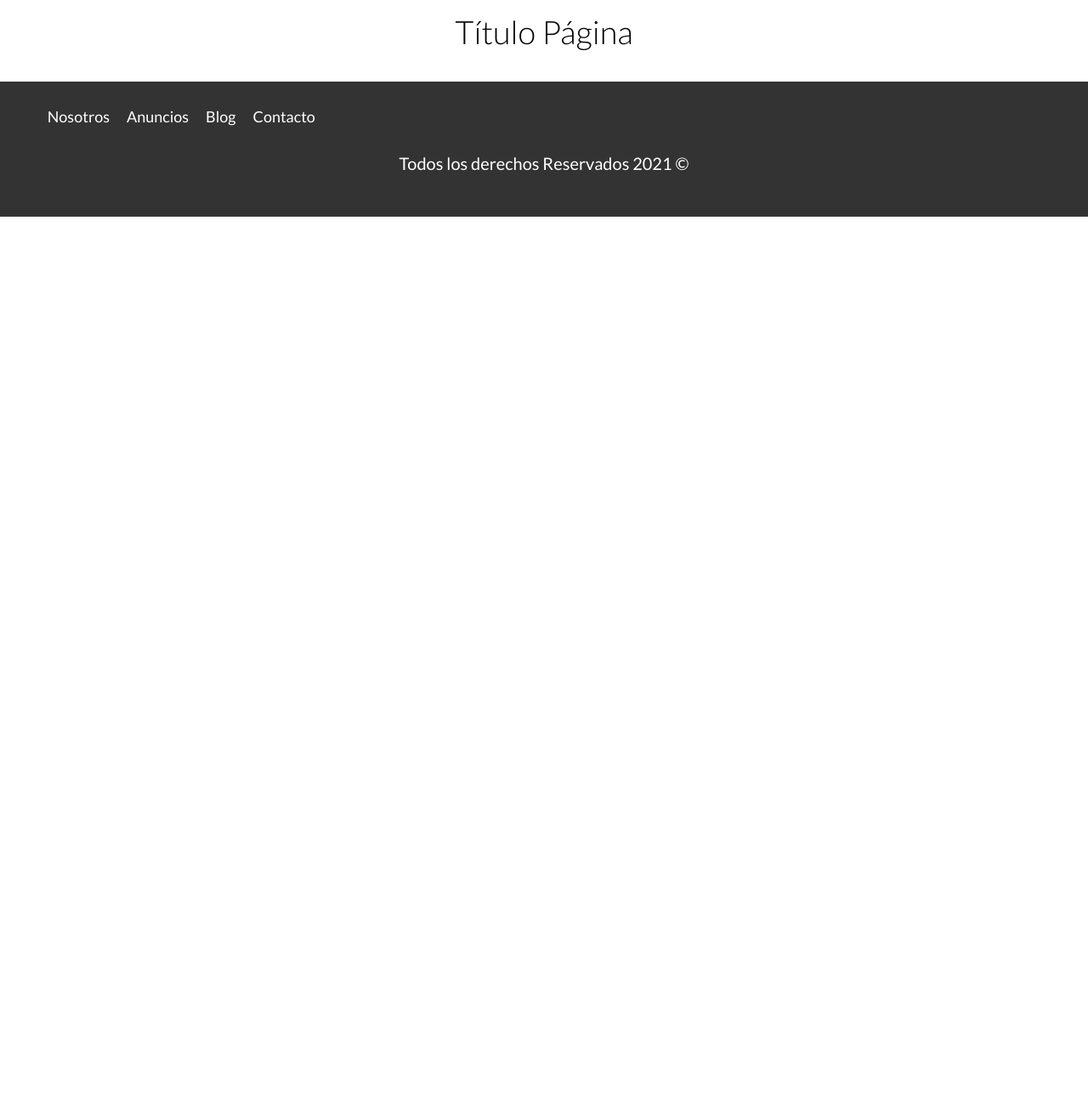
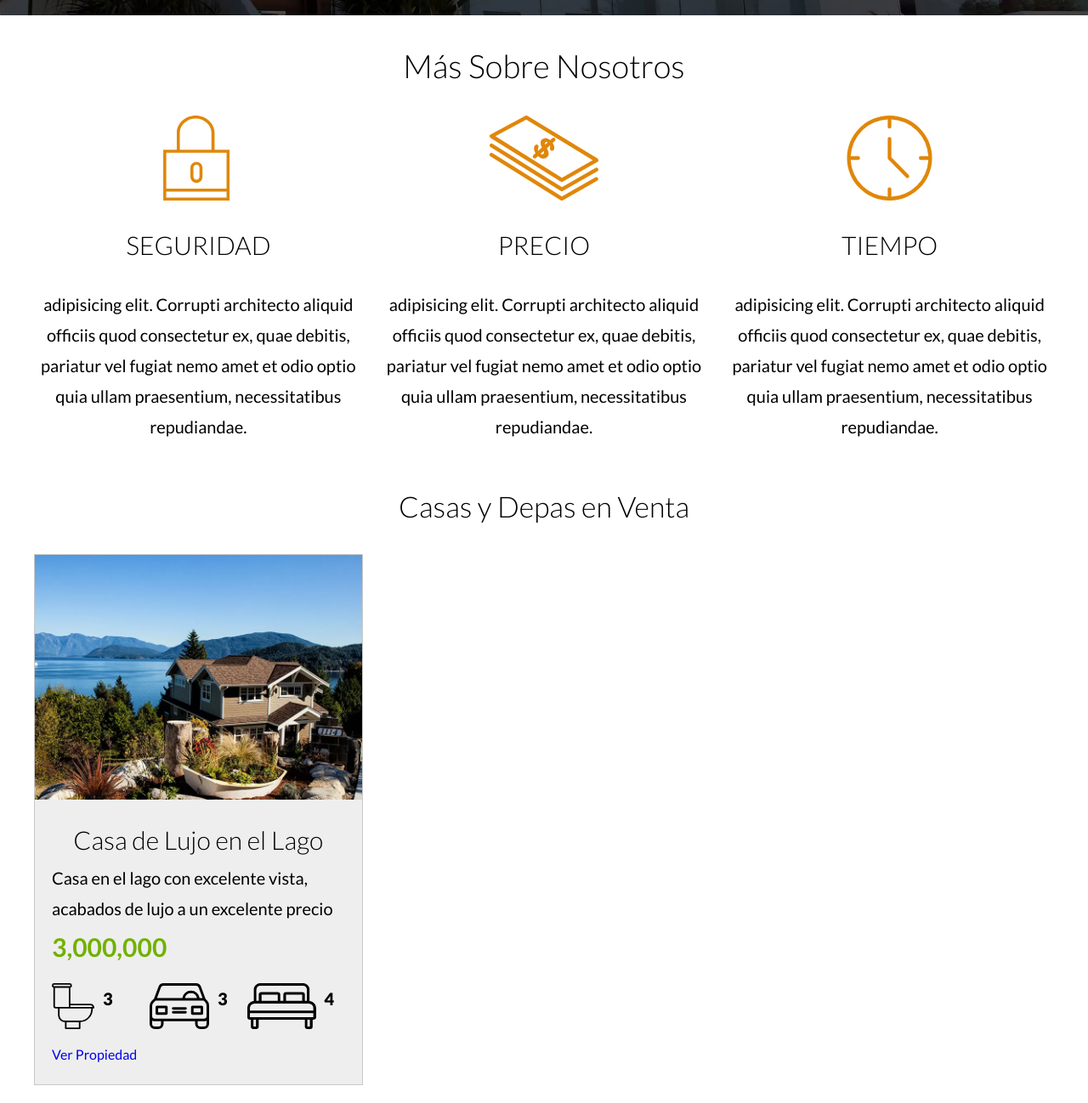
Before and after one commit to RoberthNC/Bienes-Ra-ces-MVC, a website: page index.html in a window 1280 px wide. Shown: the part 722-2020 px from the top of the page at 85% size. Before the commit the page ends 1002 px from the top, so only its background shows below. Drawn offline with Linux system fonts and the light colour scheme.

Commit message:
Se agrego la seccion de casas y depas en venta

```diff
--- a/index.html
+++ b/index.html
@@ -1,19 +1,18 @@
 <!DOCTYPE html>
 <html lang="en">
   <head>
-    <meta charset="UTF-8">
-    <meta http-equiv="X-UA-Compatible" content="IE=edge">
-    <meta name="viewport" content="width=device-width, initial-scale=1.0">
+    <meta charset="UTF-8" />
+    <meta http-equiv="X-UA-Compatible" content="IE=edge" />
+    <meta name="viewport" content="width=device-width, initial-scale=1.0" />
     <title>Bienes Raíces</title>
-    <link rel="stylesheet" href="./build/css/app.css">
+    <link rel="stylesheet" href="./build/css/app.css" />
   </head>
   <body>
-
     <header class="header inicio">
       <div class="contenedor contenido-header">
         <div class="barra">
           <a href="/">
-                    <img src="./build/img/logo.svg" alt="Logotipo de Bienes Raíces">
+            <img src="./build/img/logo.svg" alt="Logotipo de Bienes Raíces" />
           </a>
 
           <nav class="navegacion">
@@ -29,8 +28,94 @@
     </header>
 
     <main class="contenedor seccion">
-        <h1>Título Página</h1>
+      <h1>Más Sobre Nosotros</h1>
+
+      <div class="iconos-nosotros">
+        <div class="icono">
+          <img
+            src="build/img/icono1.svg"
+            alt="Icono seguridad"
+            loading="lazy"
+          />
+
+          <h3>Seguridad</h3>
+          <p>
+            adipisicing elit. Corrupti architecto aliquid officiis quod
+            consectetur ex, quae debitis, pariatur vel fugiat nemo amet et odio
+            optio quia ullam praesentium, necessitatibus repudiandae.
+          </p>
+        </div>
+
+        <div class="icono">
+            <img
+              src="build/img/icono2.svg"
+              alt="Icono precio"
+              loading="lazy"
+            />
+
+            <h3>Precio</h3>
+            <p>
+              adipisicing elit. Corrupti architecto aliquid officiis quod
+              consectetur ex, quae debitis, pariatur vel fugiat nemo amet et odio
+              optio quia ullam praesentium, necessitatibus repudiandae.
+            </p>
+          </div>
+
+          <div class="icono">
+            <img
+              src="build/img/icono3.svg"
+              alt="Icono tiempo"
+              loading="lazy"
+            />
+
+            <h3>Tiempo</h3>
+            <p>
+              adipisicing elit. Corrupti architecto aliquid officiis quod
+              consectetur ex, quae debitis, pariatur vel fugiat nemo amet et odio
+              optio quia ullam praesentium, necessitatibus repudiandae.
+            </p>
+          </div>
+      </div>
     </main>
+
+    <section class="seccion contenedor">
+        <h2>Casas y Depas en Venta</h2>
+
+        <div class="contenedor-anuncios">
+            <div class="anuncio">
+                <picture>
+                    <source srcset="build/img/anuncio1.webp" type="image/webp">
+                    <source srcset="build/img/anuncio1.jpg" type="image/jpeg">
+                    <img loading="lazy" src="build/img/anuncio1.jpg" alt="anuncio">
+                </picture>
+
+                <div class="contenido-anuncio">
+                    <h3>Casa de Lujo en el Lago</h3>
+                    <p>Casa en el lago con excelente vista, acabados de lujo a un excelente precio</p>
+                    <p class="precio">3,000,000</p>
+
+                    <ul class="iconos-caracteristicas">
+                        <li>
+                            <img loading="lazy" src="build/img/icono_wc.svg" alt="icono wc">
+                            <p>3</p>
+                        </li>
+                        <li>
+                            <img loading="lazy" src="build/img/icono_estacionamiento.svg" alt="icono estacionamiento">
+                            <p>3</p>
+                        </li>
+                        <li>
+                            <img loading="lazy" src="build/img/icono_dormitorio.svg" alt="icono habitaciones">
+                            <p>4</p>
+                        </li>
+                    </ul>
+
+                    <a href="anuncio.html" class="boton boton-amarillo">
+                        Ver Propiedad
+                    </a>
+                </div>
+            </div>
+        </div>
+    </section>
 
     <footer class="footer seccion">
       <div class="contenedor contenedor-footer">
--- a/src/scss/app.scss
+++ b/src/scss/app.scss
@@ -7,3 +7,5 @@
 @import 'layout/header';
 @import 'layout/footer';
 @import 'layout/navegacion';
+@import 'layout/iconos';
+@import 'layout/anuncios';
--- /dev/null
+++ b/src/scss/layout/_anuncios.scss
@@ -0,0 +1,41 @@
+@include tablet{
+    .contenedor-anuncios{
+        @include grid(3,2rem);
+    }
+}
+
+.anuncio{
+    background-color: lighten($gris, 5);
+    border: 1px solid darken($gris, 10);
+
+    .contenido-anuncio{
+        padding: 2rem;
+    }
+    h3,p{
+        margin: 0;
+    }
+    .precio{
+        color: $verde;
+        font-weight: bold;
+        font-size: 3rem;
+    }
+
+}
+
+.iconos-caracteristicas{
+    display: flex;
+    list-style: none;
+    padding: 0;
+
+    li{
+        flex: 1;
+        display: flex;
+        img{
+            flex: 0 0 5rem;
+            margin-right: 1rem;
+        }
+        p{
+            font-weight: $black;
+        }
+    }
+}
--- a/src/scss/layout/_header.scss
+++ b/src/scss/layout/_header.scss
@@ -10,8 +10,32 @@
     padding: 1rem 0 3rem 0;
 
     &.inicio{
+        background-position: center center;
+        background-size: cover;
+        background-repeat: no-repeat;
+
         @include tablet{
             min-height: 70rem;
         }
+
+        .contenido-header{
+            @include tablet{
+                min-height: 70rem;
+            }
+        }
     }
 }
+
+.contenido-header{
+    display: flex;
+    flex-direction: column;
+    justify-content: space-between;
+
+    h1{
+        text-align: left;
+        color: $blanco;
+        font-weight: $bold;
+        line-height: 2;
+        max-width: 60rem;
+    }
+}
--- /dev/null
+++ b/src/scss/layout/_iconos.scss
@@ -0,0 +1,15 @@
+@include tablet{
+    .iconos-nosotros{
+        @include grid(3,2rem);
+    }
+}
+
+.icono{
+    text-align: center;
+    img{
+        height: 10rem;
+    }
+    h3{
+        text-transform: uppercase;
+    }
+}
```
Also changed, not shown: anuncios.html (+0 -2 lines), base.html (+0 -2 lines), blog.html (+0 -2 lines), contacto.html (+0 -2 lines), nosotros.html (+0 -2 lines), build/css/app.css, 1 other file. Lines whose indentation alone changed are shown as unchanged.
